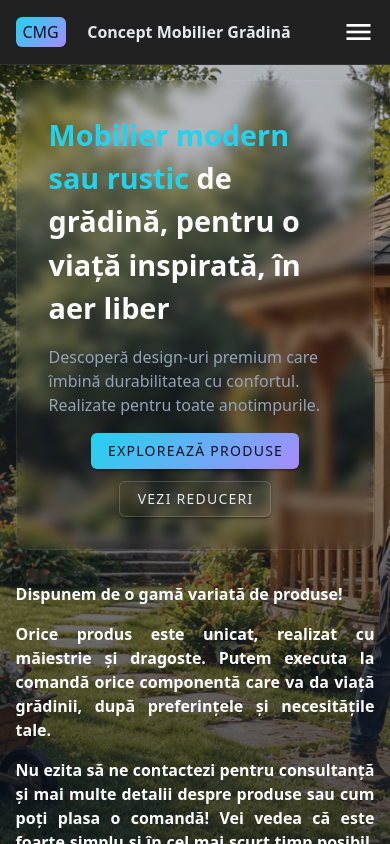
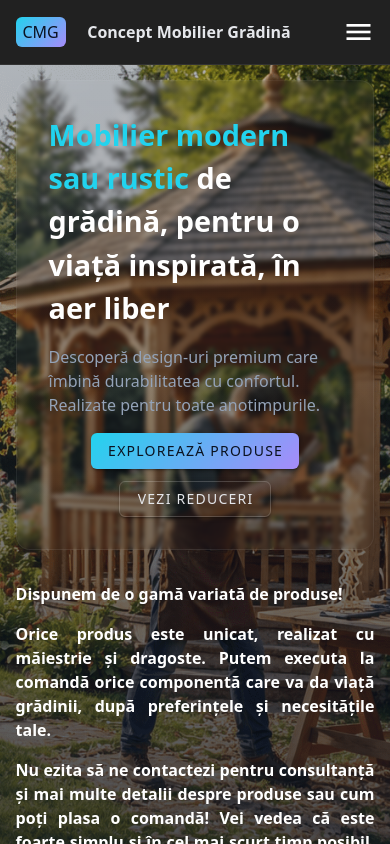
Before and after one commit to MariusCasvean/concept-mobilier-gradina, a Vue app: page / in a window 390 px wide. Built offline with nearby package versions, Linux system fonts and the light colour scheme; no server answers; the database is empty.

Commit message:
background

```diff
--- a/src/assets/main.css
+++ b/src/assets/main.css
@@ -51,7 +51,7 @@ a:hover {
   border: 1px solid rgba(255,255,255,.06);
   border-radius: 14px;
   padding: 1rem;
-  backdrop-filter: blur(6px);
+  backdrop-filter: blur(2px);
 }
 
 .muted {
--- a/src/pages/HomePage.vue
+++ b/src/pages/HomePage.vue
@@ -94,7 +94,7 @@ onMounted(async () => {
 @media (max-width: 599px) {
   .homeBg {
     background-attachment: scroll;
-    background-position: center top;
+    background-position: 75% center;
   }
 }
 @media (min-width: 768px) {
```
